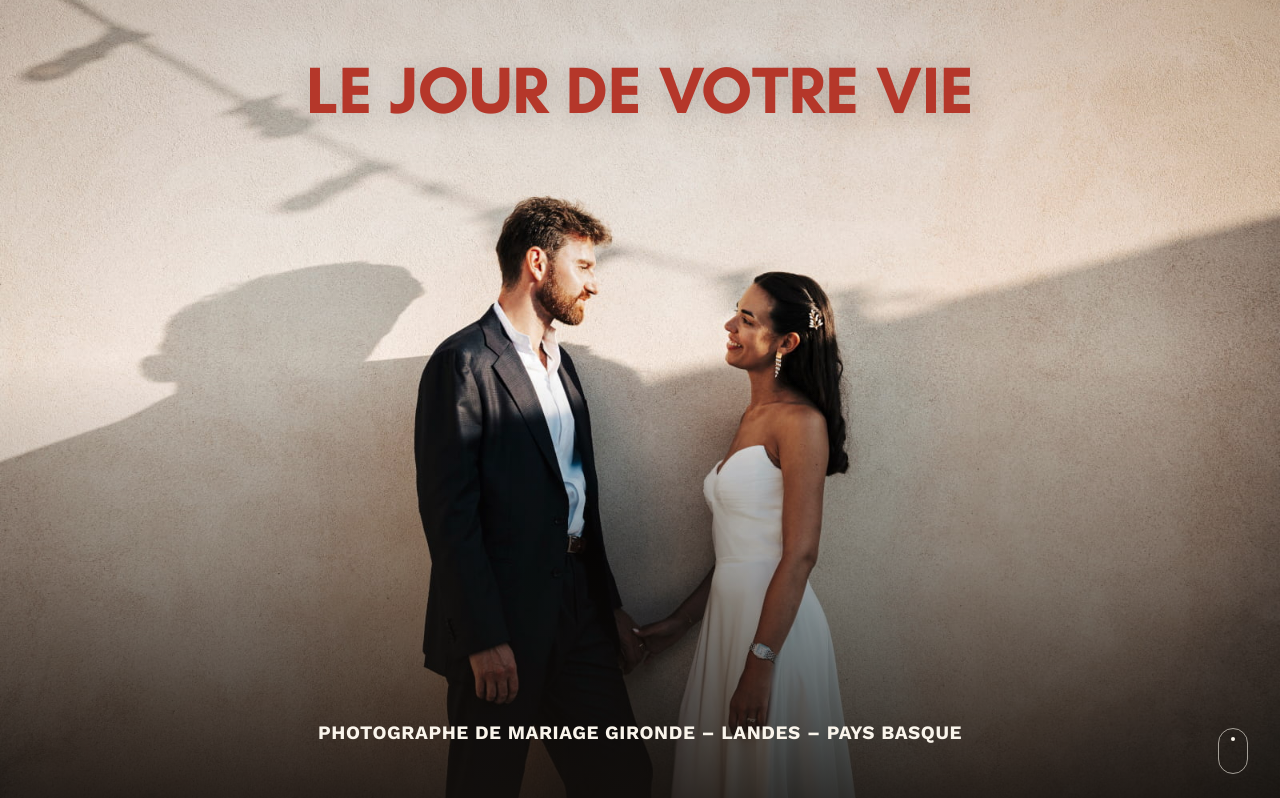
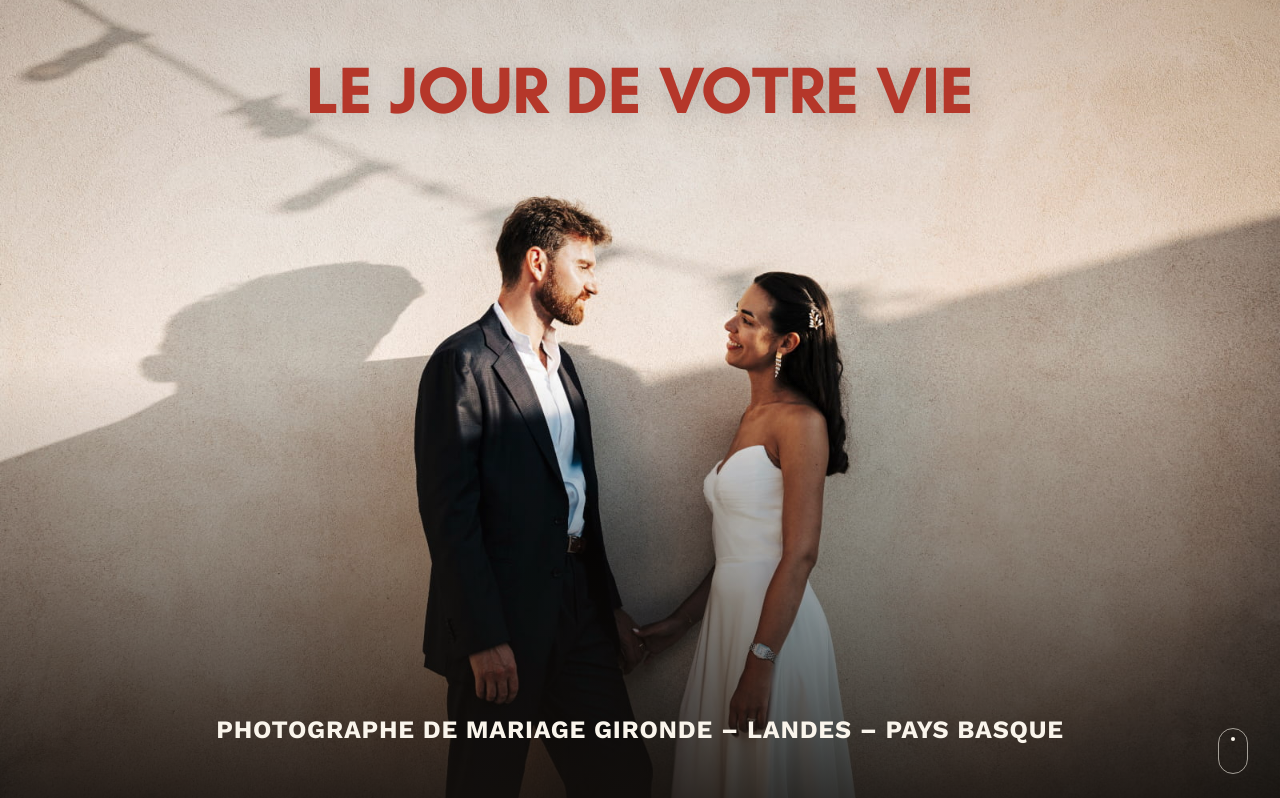
Before and after one commit to saslandeco-cmyk/tioto-photographe, a Next.js app: page / in a window 1280 px wide. Shown: the top 798 px of the page. Built offline with nearby package versions, Linux system fonts and the light colour scheme.

Commit message:
Update Hero.module.css

```diff
--- a/app/components/Hero.module.css
+++ b/app/components/Hero.module.css
@@ -81,7 +81,7 @@
   text-transform: uppercase;
   color: var(--cream);
   letter-spacing: 0.03em;
-  font-size: clamp(14px, 1.6vw, 19px);
+  font-size: clamp(25px, 1.6vw, 25px);
   margin: 0;
 }
 
```
